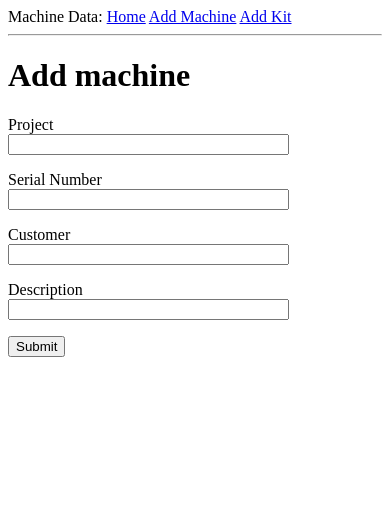
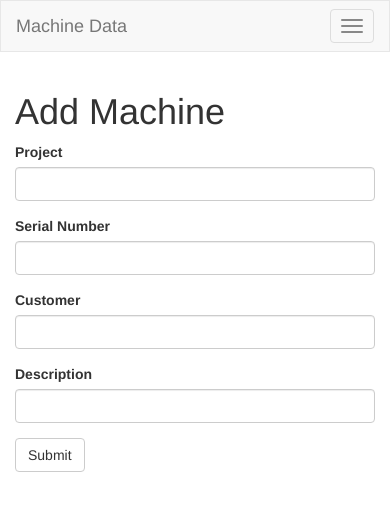
Before and after one commit to gratten/machine_data_old, a Flask app: page /add_machine in a window 390 px wide. Shown: the top 511 px of the page. Run offline with Flask 2, Linux system fonts and the light colour scheme; parts of the project's set-up code (start-up, migrations or seed data) failed here and were passed over; some libraries are stand-ins or nearby versions.

Commit message:
implemented boot strap, added sub-templates for machine and kit data

```diff
--- a/app/__init__.py
+++ b/app/__init__.py
@@ -2,10 +2,12 @@ from flask import Flask
 from config import Config
 from flask_sqlalchemy import SQLAlchemy
 from flask_migrate import Migrate
+from flask_bootstrap import Bootstrap
 
 app = Flask(__name__)
 app.config.from_object(Config)
 db = SQLAlchemy(app)
 migrate = Migrate(app, db)
+bootstrap = Bootstrap(app)
 
 from app import routes, models
--- a/app/templates/add_machine.html
+++ b/app/templates/add_machine.html
@@ -1,25 +1,11 @@
 {% extends "base.html" %}
+{% import 'bootstrap/wtf.html' as wtf %}
 
-{% block content %}
-    <h1>Add machine</h1>
-    <form action="" method="post" novalidate>
-        {{ form.hidden_tag() }}
-        <p>
-            {{ form.project.label }}<br>
-            {{ form.project(size=32) }}
-        </p>
-        <p>
-            {{ form.serialnum.label }}<br>
-            {{ form.serialnum(size=32) }}
-        </p>
-        <p>
-            {{ form.customer.label }}<br>
-            {{ form.customer(size=32) }}
-        </p>
-        <p>
-            {{ form.description.label }}<br>
-            {{ form.description(size=32) }}
-        </p>
-        <p>{{ form.submit() }}</p>
-    </form>
+{% block app_content %}
+    <h1>Add Machine</h1>
+    <div class="row">
+        <div class="col-md-4">
+            {{ wtf.quick_form(form) }}
+        </div>
+    </div>
 {% endblock %}
--- a/app/templates/base.html
+++ b/app/templates/base.html
@@ -1,18 +1,33 @@
-<html>
-    <head>
-      {% if title %}
-      <title>{{ title }} - Machine Data</title>
-      {% else %}
+{% extends 'bootstrap/base.html' %}
+
+{% block title %}
       <title>Machine Data</title>
-      {% endif %}
-    </head>
-    <body>
-        <div>Machine Data:
-            <a href="{{ url_for('index') }}">Home</a>
-            <a href="{{ url_for('add_machine') }}">Add Machine</a>
-            <a href="{{ url_for('add_kit') }}">Add Kit</a>
+{% endblock %}
+
+{% block navbar %}
+    <nav class="navbar navbar-default">
+        <div class="container">
+            <div class="navbar-header">
+                <button type="button" class="navbar-toggle collapsed" data-toggle="collapse" data-target="#bs-example-navbar-collapse-1" aria-expanded="false">
+                    <span class="sr-only">Toggle navigation</span>
+                    <span class="icon-bar"></span>
+                    <span class="icon-bar"></span>
+                    <span class="icon-bar"></span>
+                </button>
+                <a class="navbar-brand" href="{{ url_for('index') }}">Machine Data</a>
             </div>
-        <hr>
+            <div class="collapse navbar-collapse" id="bs-example-navbar-collapse-1">
+                <ul class="nav navbar-nav">
+                    <li><a href="{{ url_for('add_machine') }}">Add Machine</a></li>
+                    <li><a href="{{ url_for('add_kit') }}">Add Kit</a></li>
+                </ul>
+            </div>
+        </div>
+    </nav>
+{% endblock %}
+
+{% block content %}
+    <div class="container">
         {% with messages = get_flashed_messages() %}
             {% if messages %}
             <ul>
@@ -22,6 +37,8 @@
             </ul>
             {% endif %}
         {% endwith %}
-        {% block content %}{% endblock %}
-    </body>
-</html>
+
+        {# application content needs to be provided in the app_content block #}
+        {% block app_content %}{% endblock %}
+    </div>
+{% endblock %}
--- a/notes.txt
+++ b/notes.txt
@@ -2,3 +2,7 @@
 	list of choices does not update when new machine is added, requires server reset to update
 > implement sub html for machine and kit postings on home page
 > implement bootstrap
+> delete/edit functionality
+> create a 'machine page', similar to the user page in microblog tutorial
+	displays all machine data, including all related kits
+> home page has <title> in the tab??
```
Also changed, not shown: app/templates/_data_kit.html (added, +10 -0 lines), app/templates/_data_machine.html (added, +7 -0 lines), app/templates/add_kit.html (+8 -30 lines), app/templates/index.html (+3 -22 lines). Lines whose indentation alone changed are shown as unchanged.
